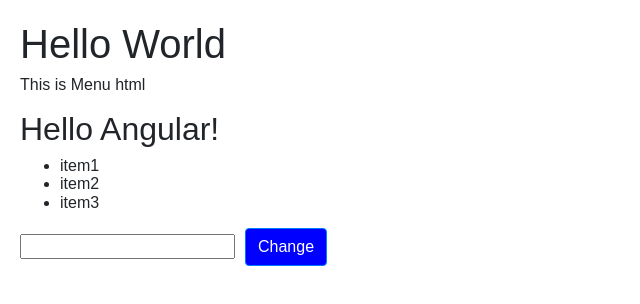
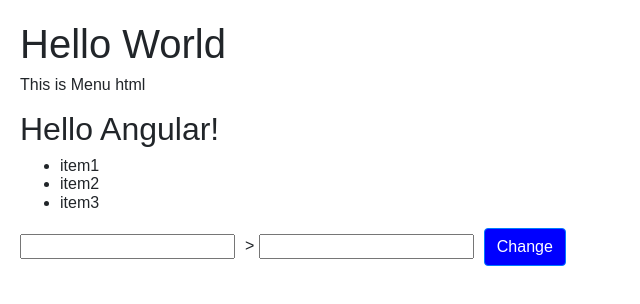
Before and after one commit to PengfeiHuang92/AngularApplication, an Angular app: page / in a window 1280 px wide. Shown: the top 304 px of the page, without its empty margins (0-640 px from the left). Built offline with nearby package versions, Linux system fonts and the light colour scheme.

Commit message:
Two-ways binding

```diff
--- a/src/app/app.module.ts
+++ b/src/app/app.module.ts
@@ -1,7 +1,7 @@
 import { menuServices } from './menu.service';
 import { BrowserModule } from '@angular/platform-browser';
 import { NgModule } from '@angular/core';
-
+import { FormsModule} from '@angular/forms';
 import { AppRoutingModule } from './app-routing.module';
 import { AppComponent } from './app.component';
 import { MenuComponent } from './menu/menu.component';
@@ -13,7 +13,8 @@
   ],
   imports: [
     BrowserModule,
-    AppRoutingModule
+    AppRoutingModule,
+    FormsModule
   ],
   providers: [menuServices],
   bootstrap: [AppComponent]
--- a/src/app/menu/menu.component.html
+++ b/src/app/menu/menu.component.html
@@ -7,7 +7,19 @@
         {{fr}}
     </li>
 </ul>
-<input (keyup.enter)="enterClicked()" style="margin-right:10px"/> <!--Event binding -->
+<!--Event binding
+    enterClicked function only be called when enter key is pressed
+    Template Variables: #name.value gets the value of the input field
+-->
+<input #name (keyup.enter)="enterClicked(name.value)" style="margin-right:10px"/>
+
+<!-- Two way binding
+     import @angular/forms as FormsModule into 'app.module.ts' as 'import { FormsModule} from '@angular/forms';'
+     adding FormsModule into 'imports[]' as 'imports['xxxx','xxxxx','FormsModule']'
+     Pros: avoiding passing value by function. and shotter our code.
+-->>
+<input [(ngModel)]="email" (keyup.enter)="enterClickedTwoWayBinding()" style="margin-right:10px"/>
+
 <!--Setting the button style as btn-primary from bootstrap.css.
     Style binding: setting the button background to yellow if 'isActive' is true otherwise blue.
     Event binding: calling 'onChange' function when button is clicked
--- a/src/app/menu/menu.component.ts
+++ b/src/app/menu/menu.component.ts
@@ -6,23 +6,30 @@
   templateUrl: './menu.component.html',
   styleUrls: ['./menu.component.css']
 })
+
 export class MenuComponent  {
    title =  'Hello Angular!';
    friedRice;
+   isActive = false; //used for event handling
+   email = "" ; //used for two-way binding
    constructor(menuS : menuServices){ //dependency injection
     //dependency injection: injecting or providing the dependencies of a class into the constructor
     //Pros: We donot need to manuly change the code if we dicide to add paramters to the menuServices services
      this.friedRice = menuS.getMenu();
    }
+
    //event handling
-   enterClicked(){console.log("Enter was clicked")};
+   enterClicked(value:string){console.log(value)};
 
-   isActive = false;
+   enterClickedTwoWayBinding(){
+     console.log(this.email);
+   }
    onChange(){
-     if(this.isActive == false) {this.isActive = true;}
-     else{
-      this.isActive=false;
-     }
-
+    //  if(this.isActive == false) {this.isActive = true;}
+    //  else{
+    //   this.isActive=false;
+    //  }
+    //All code above can be replaced by one line code
+    this.isActive = !this.isActive;
    }
 }
```
